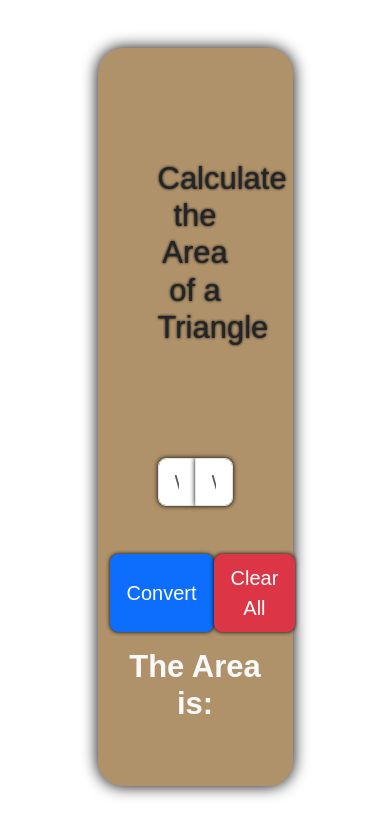
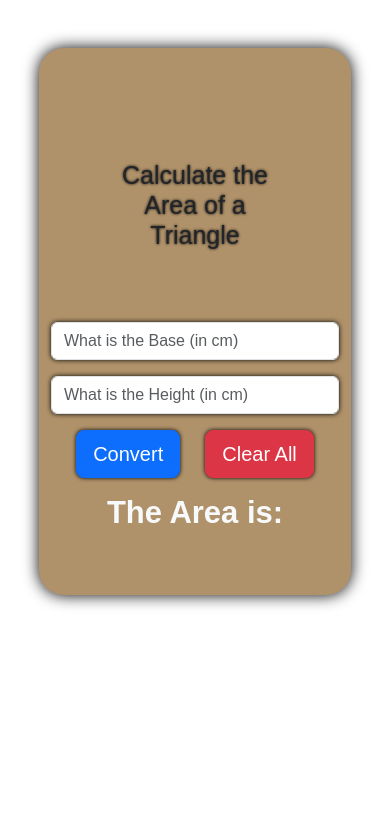
Before and after one commit to QueMnqika/area-of-triangle_Calculator, a plain HTML site: page index.html in a window 390 px wide. Drawn offline with nearby package versions, Linux system fonts and the light colour scheme; a web font is replaced by a local one.

Commit message:
done with everything

```diff
--- a/css/style.css
+++ b/css/style.css
@@ -40,10 +40,19 @@ button:hover{
     box-shadow: 0 0 8px #000;
 }
 
+#smll-screen{
+    display: none;
+}
+
 
 @media screen and (max-width: 560px) {
+    h1{
+        font-size: 25px !important;
+        padding: 0;
+        display: inline-block;
+    }
     #main-container{
-        width: 100%;
+        width: 80% !important;
     }
     #inputGroup-sizing-lg{
         display: none;
@@ -62,6 +71,12 @@ button:hover{
         text-shadow: 0 0 5px #000;
         width: 100%;
     }
+    #smll-screen{
+        display: block;
+    }
+    #big-screen{
+        display: none;
+    }
 }
 
 @keyframes appear {
--- a/index.html
+++ b/index.html
@@ -13,15 +13,18 @@
     <div class="container my-5 py-5 w-50" id="main-container">
         <h1 class="display-5 text-center p-5 my-3">Calculate the Area of a Triangle</h1>
         <div id="inputs">
-            <div class="input-group input-group-lg p-5">
+            <div id="big-screen" class="input-group input-group-lg p-5">
                 <input type="text" id="baseInput" class="form-control" placeholder="What is the Base (in cm)" aria-label="Sizing example input" aria-describedby="inputGroup-sizing-lg">
                 <input type="text" id="heightInput" class="form-control" placeholder="What is the Height (in cm)" aria-label="Sizing example input" aria-describedby="inputGroup-sizing-lg">
+            </div>
+            <div id="smll-screen">
+                <input type="text" id="baseInput" class="form-control my-2" placeholder="What is the Base (in cm)" aria-label="Sizing example input" aria-describedby="inputGroup-sizing-lg">
+                <input type="text" id="heightInput" class="form-control my-3" placeholder="What is the Height (in cm)" aria-label="Sizing example input" aria-describedby="inputGroup-sizing-lg">
             </div>
             <div class="d-flex justify-content-evenly pb-3">
                 <button type="button" id="btn" class="btn btn-primary btn-lg">Convert</button>
                 <button class="btn btn-danger btn-lg" type="reset" data-clear>Clear All</button>
             </div>
-        </div>
         <div class="text-center">
             <h3 class="display-5 text-light fw-semibold">The Area is:</h3>
             <p data-output-value class="display-3"></p>
```
